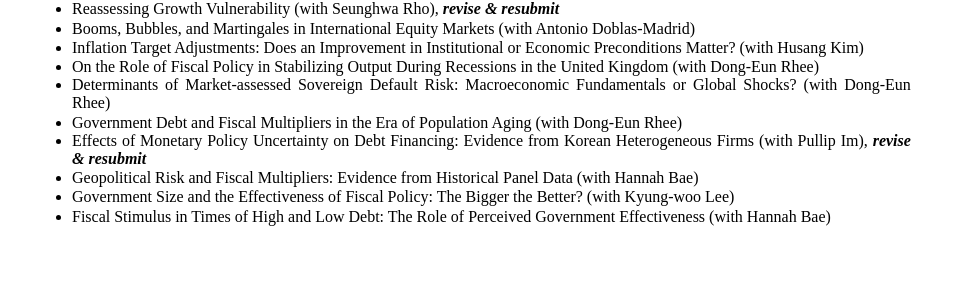
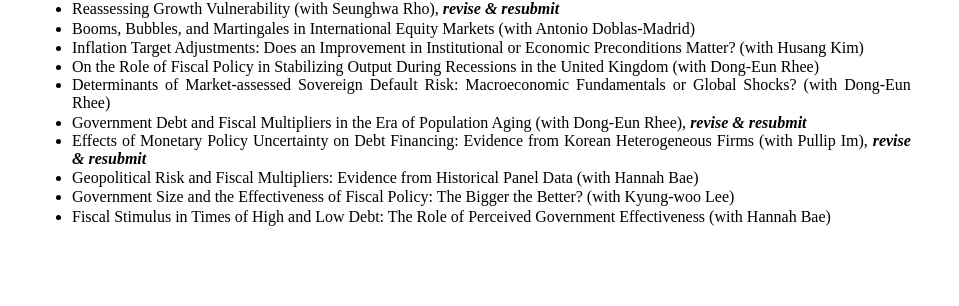
Before and after one commit to dooyeoncho/dooyeoncho.github.io, a Jekyll site: the page built from pages/research.html, in a window 1280 px wide. Shown: the part 1108-1414 px from the top of the page, without its empty margins (160-1119 px from the left). Built offline with Jekyll 4.4.1, drawn with Linux system fonts in a browser that asks for light colours.

Commit message:
Update research.html

```diff
--- a/pages/research.html
+++ b/pages/research.html
@@ -57,7 +57,7 @@
 		<span><li>Inflation Target Adjustments: Does an Improvement in Institutional or Economic Preconditions Matter? (with Husang Kim)</li></span>
 		<span><li>On the Role of Fiscal Policy in Stabilizing Output During Recessions in the United Kingdom (with Dong-Eun Rhee)</li></span>
 		<span><li>Determinants of Market-assessed Sovereign Default Risk: Macroeconomic Fundamentals or Global Shocks? (with Dong-Eun Rhee)</li></span>
-		<span><li>Government Debt and Fiscal Multipliers in the Era of Population Aging (with Dong-Eun Rhee)</li></span>
+		<span><li>Government Debt and Fiscal Multipliers in the Era of Population Aging (with Dong-Eun Rhee), <em property="italic"><b>revise & resubmit</b></em></li></span>
 		<span><li>Effects of Monetary Policy Uncertainty on Debt Financing: Evidence from Korean Heterogeneous Firms (with Pullip Im), <em property="italic"><b>revise & resubmit</b></em></li></span>
 		<span><li>Geopolitical Risk and Fiscal Multipliers: Evidence from Historical Panel Data (with Hannah Bae)</li></span>
 		<span><li>Government Size and the Effectiveness of Fiscal Policy: The Bigger the Better? (with Kyung-woo Lee)</li></span>
```
